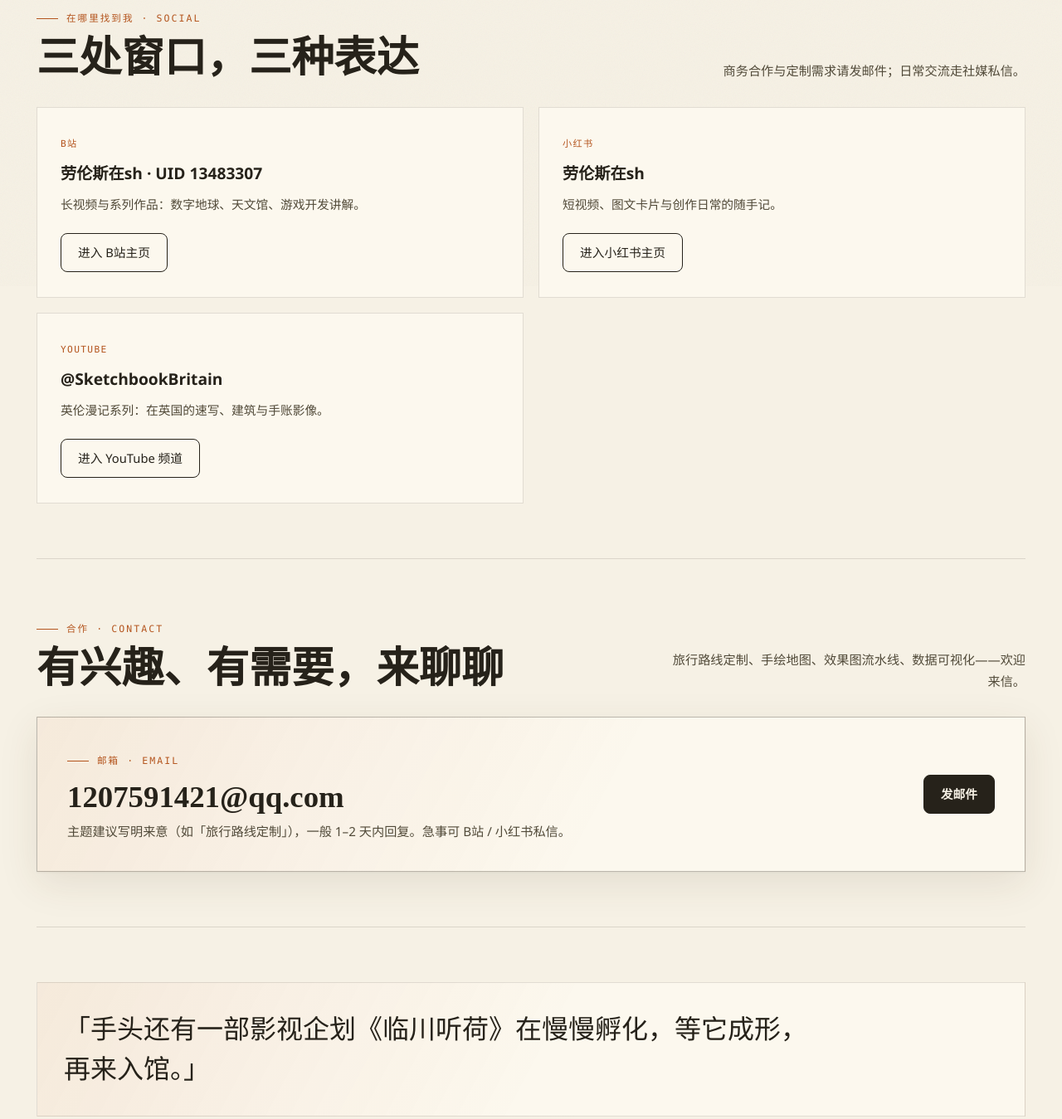
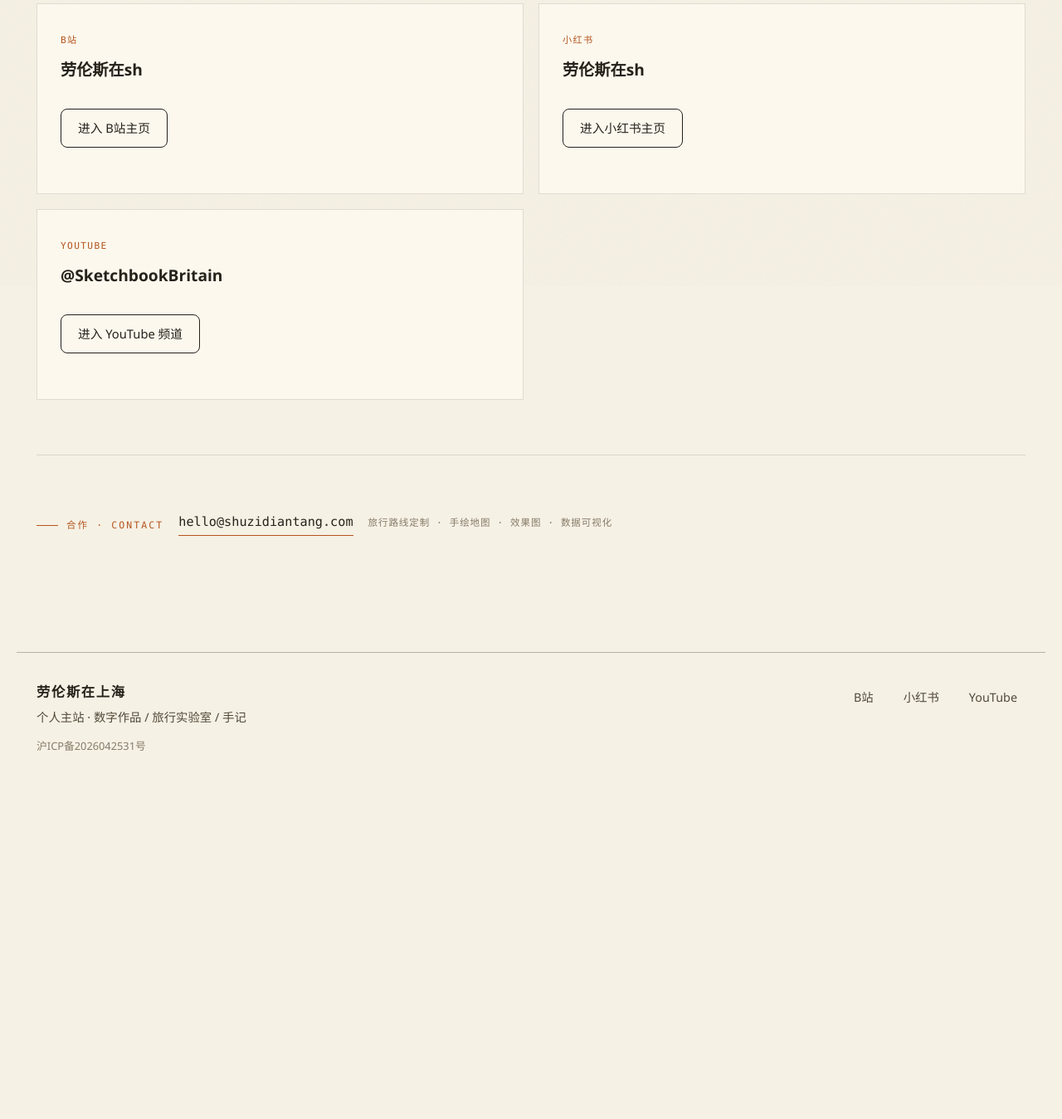
Before and after one commit to historyreview-code/shuzidiantang, an Astro site: page /about in a window 1280 px wide. Shown: the part 455-1804 px from the top of the page at 83% size. After the commit the page ends 1422 px from the top, so only its background shows below. Built offline with nearby package versions, Linux system fonts and the light colour scheme; Astro itself is replaced by a stand-in of ours.

Commit message:
关于页轻量化：删临川听荷句/社媒卡去描述与区块标题/合作缩为一行（邮箱改 hello@shuzidiantang.com 网站邮箱）；作品页去馆藏索引标题

```diff
--- a/src/pages/about.astro
+++ b/src/pages/about.astro
@@ -5,23 +5,20 @@ import { site } from '../data/site';
 const socials = [
   {
     platform: 'B站',
-    handle: '劳伦斯在sh · UID 13483307',
+    handle: '劳伦斯在sh',
     href: 'https://space.bilibili.com/13483307',
-    tone: '长视频与系列作品：数字地球、天文馆、游戏开发讲解。',
     cta: '进入 B站主页',
   },
   {
     platform: '小红书',
     handle: '劳伦斯在sh',
     href: 'https://www.xiaohongshu.com/user/profile/5d8d47d80000000001019d89',
-    tone: '短视频、图文卡片与创作日常的随手记。',
     cta: '进入小红书主页',
   },
   {
     platform: 'YouTube',
     handle: '@SketchbookBritain',
     href: 'https://www.youtube.com/@SketchbookBritain',
-    tone: '英伦漫记系列：在英国的速写、建筑与手账影像。',
     cta: '进入 YouTube 频道',
   },
 ];
@@ -40,21 +37,11 @@ const socials = [
     </header>
 
     <section class="section">
-      <div class="section-head">
-        <div>
-          <span class="kicker">在哪里找到我 · Social</span>
-          <h2>三处窗口，三种表达</h2>
-        </div>
-        <div class="side">
-          <p>商务合作与定制需求请发邮件；日常交流走社媒私信。</p>
-        </div>
-      </div>
       <div class="channel-grid">
         {socials.map((s) => (
           <article class="channel-card">
             <span class="meta">{s.platform}</span>
             <h3>{s.handle}</h3>
-            <p>{s.tone}</p>
             <a class="button" href={s.href} target="_blank" rel="noopener">{s.cta}</a>
           </article>
         ))}
@@ -62,31 +49,35 @@ const socials = [
     </section>
 
     <section class="section">
-      <div class="section-head">
-        <div>
-          <span class="kicker">合作 · Contact</span>
-          <h2>有兴趣、有需要，来聊聊</h2>
-        </div>
-        <div class="side">
-          <p>旅行路线定制、手绘地图、效果图流水线、数据可视化——欢迎来信。</p>
-        </div>
-      </div>
-      <div class="recommend">
-        <div class="recommend-copy">
-          <span class="kicker">邮箱 · Email</span>
-          <h3>1207591421@qq.com</h3>
-          <p>主题建议写明来意（如「旅行路线定制」），一般 1–2 天内回复。急事可 B站 / 小红书私信。</p>
-        </div>
-        <a class="button primary" href="mailto:1207591421@qq.com?subject=来自劳伦斯在上海主站的合作联系">发邮件</a>
-      </div>
-    </section>
-
-    <section class="section">
-      <div class="manifesto">
-        <p>
-          「手头还有一部影视企划《临川听荷》在慢慢孵化，等它成形，再来入馆。」
-        </p>
+      <div class="contact-line">
+        <span class="kicker">合作 · Contact</span>
+        <a href="mailto:hello@shuzidiantang.com?subject=来自劳伦斯在上海主站的合作联系">hello@shuzidiantang.com</a>
+        <span class="contact-sub">旅行路线定制 · 手绘地图 · 效果图 · 数据可视化</span>
       </div>
     </section>
   </main>
 </BaseLayout>
+
+<style>
+  .contact-line {
+    display: flex;
+    flex-wrap: wrap;
+    align-items: baseline;
+    gap: 14px 18px;
+  }
+  .contact-line a {
+    color: var(--ink);
+    font-family: var(--mono);
+    font-size: 0.95rem;
+    text-decoration: none;
+    border-bottom: 1px solid var(--amber);
+    padding: 2px 0;
+  }
+  .contact-line a:hover { color: var(--amber); }
+  .contact-sub {
+    color: var(--ink-3);
+    font-family: var(--mono);
+    font-size: 0.72rem;
+    letter-spacing: 0.08em;
+  }
+</style>
```
